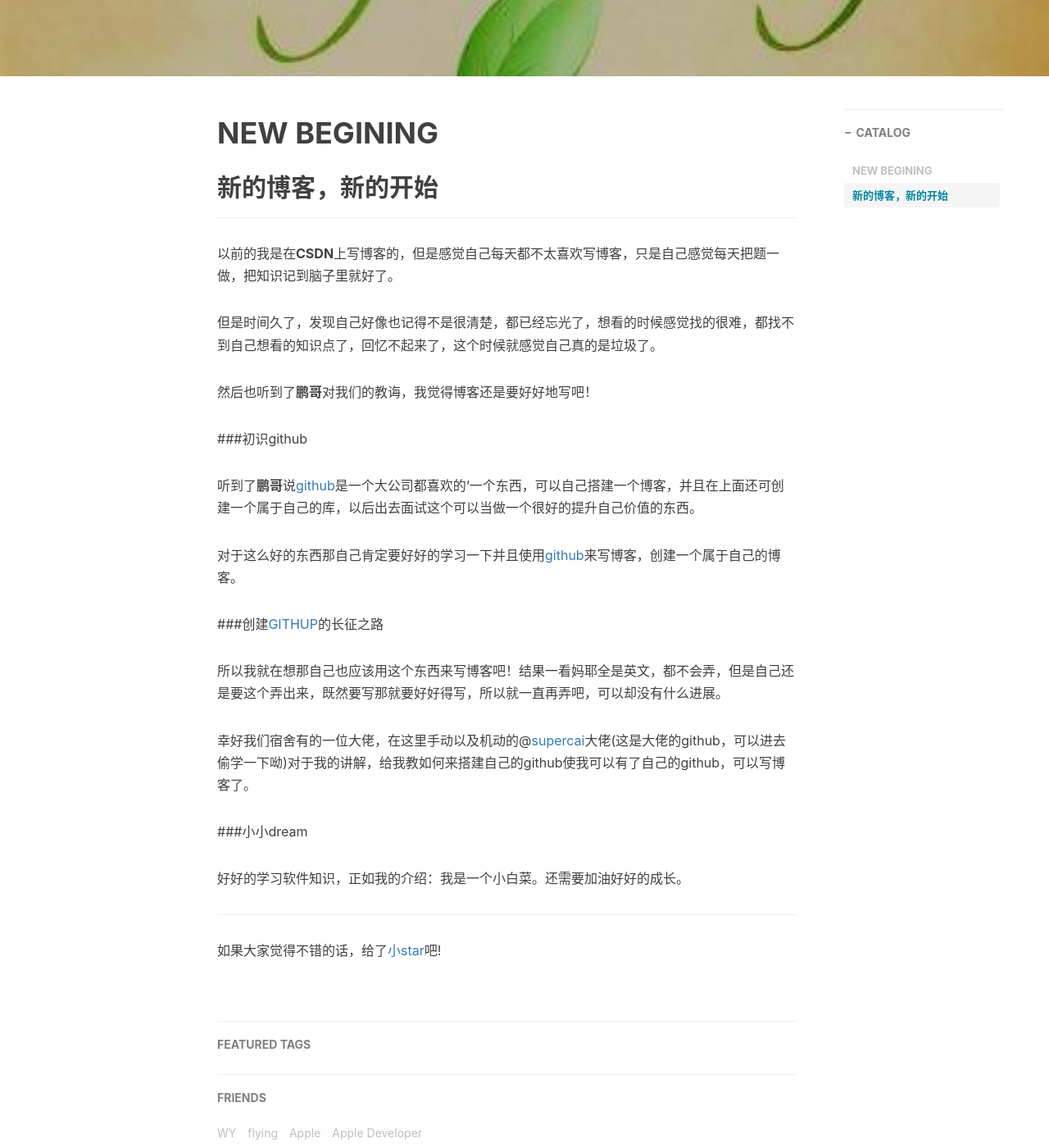
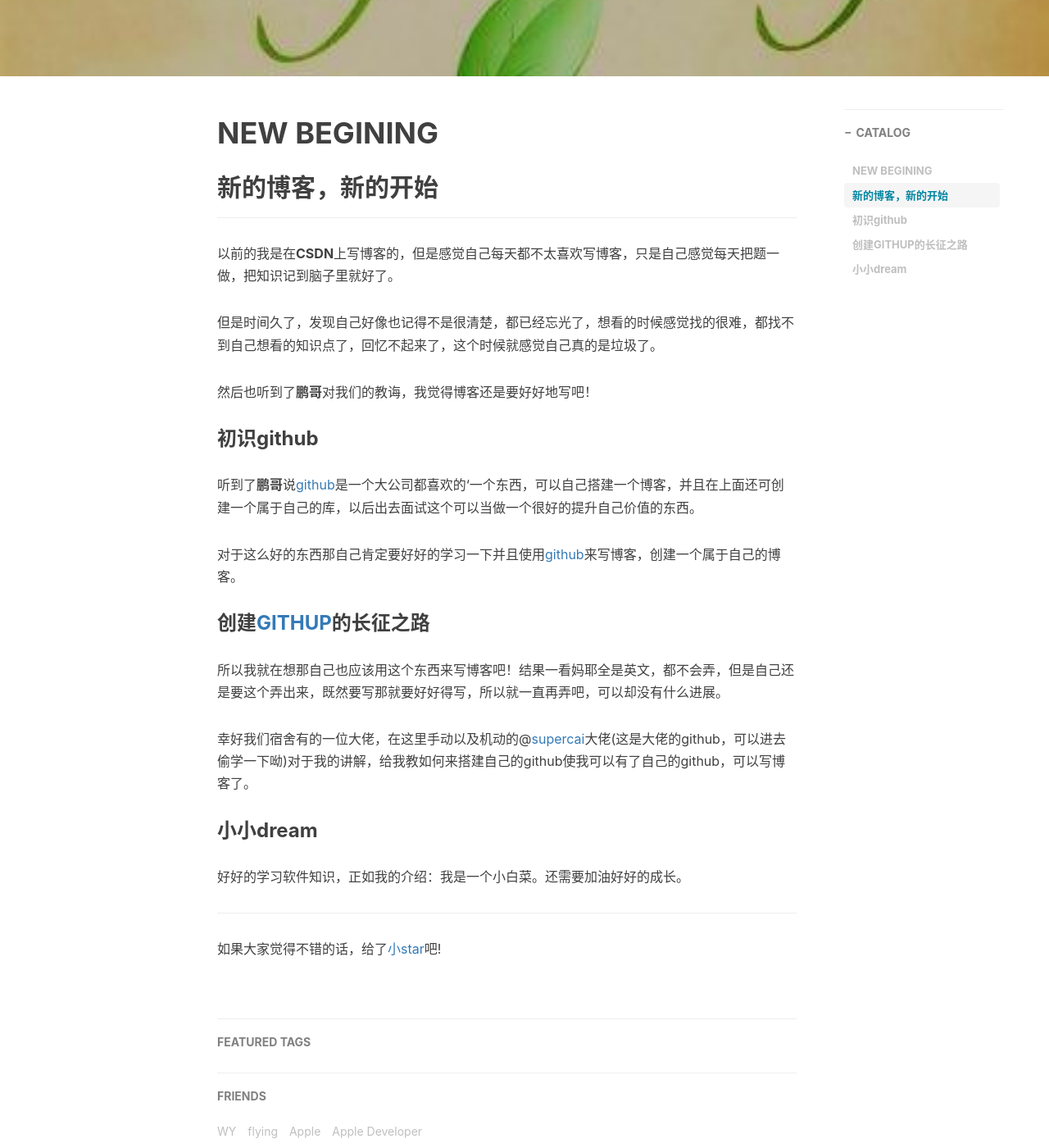
Before and after one commit to iTXCode/YKitty.github.io, a Jekyll site: the page built from _posts/2018-05-10-NEW BEGINING.md, in a window 1280 px wide and 1400 px high, scrolled down 430 px. Shown: the whole window at 82% size. Built offline with Jekyll 4.4.1, drawn with Linux system fonts in a browser that asks for light colours; nearby versions of some CDN libraries; comment, search, counter and statistics services are not loaded.

Commit message:
Update 2018-05-10-NEW BEGINING.md

```diff
--- a/_posts/2018-05-10-NEW BEGINING.md
+++ b/_posts/2018-05-10-NEW BEGINING.md
@@ -26,15 +26,15 @@ tags:
 
 然后也听到了**鹏哥**对我们的教诲，我觉得博客还是要好好地写吧！
 
-###初识github
+### 初识github
 
-听到了**鹏哥**说[github](https://github.com/)是一个大公司都喜欢的‘一个东西，可以自己搭建一个博客，并且在上面还可创建一个属于自己的库，以后出去面试这个可以当做一个很好的提升自己价值的东西。
+听到了**鹏哥**说[github](https://github.com)是一个大公司都喜欢的‘一个东西，可以自己搭建一个博客，并且在上面还可创建一个属于自己的库，以后出去面试这个可以当做一个很好的提升自己价值的东西。
 
 
 
-对于这么好的东西那自己肯定要好好的学习一下并且使用[github](https://github.com/)来写博客，创建一个属于自己的博客。
+对于这么好的东西那自己肯定要好好的学习一下并且使用[github](https://github.com)来写博客，创建一个属于自己的博客。
 
-###创建[GITHUP](https://github.com/)的长征之路
+### 创建[GITHUP](https://github.com)的长征之路
 
 所以我就在想那自己也应该用这个东西来写博客吧！结果一看妈耶全是英文，都不会弄，但是自己还是要这个弄出来，既然要写那就要好好得写，所以就一直再弄吧，可以却没有什么进展。
 
@@ -42,7 +42,7 @@ tags:
 
 幸好我们宿舍有的一位大佬，在这里手动以及机动的@[supercai](http://supercai.top)大佬(这是大佬的github，可以进去偷学一下呦)对于我的讲解，给我教如何来搭建自己的github使我可以有了自己的github，可以写博客了。
 
-###小小dream
+### 小小dream
 
 好好的学习软件知识，正如我的介绍：我是一个小白菜。还需要加油好好的成长。
 
```
